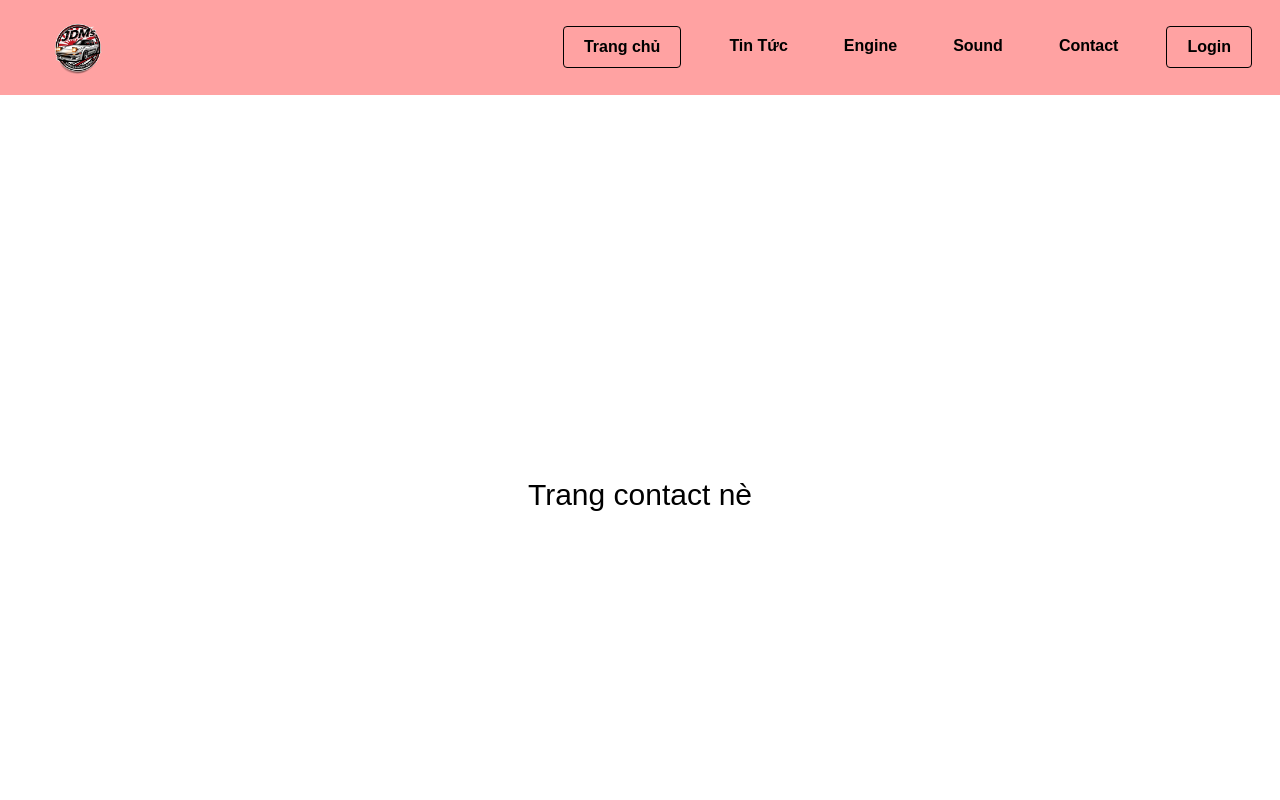
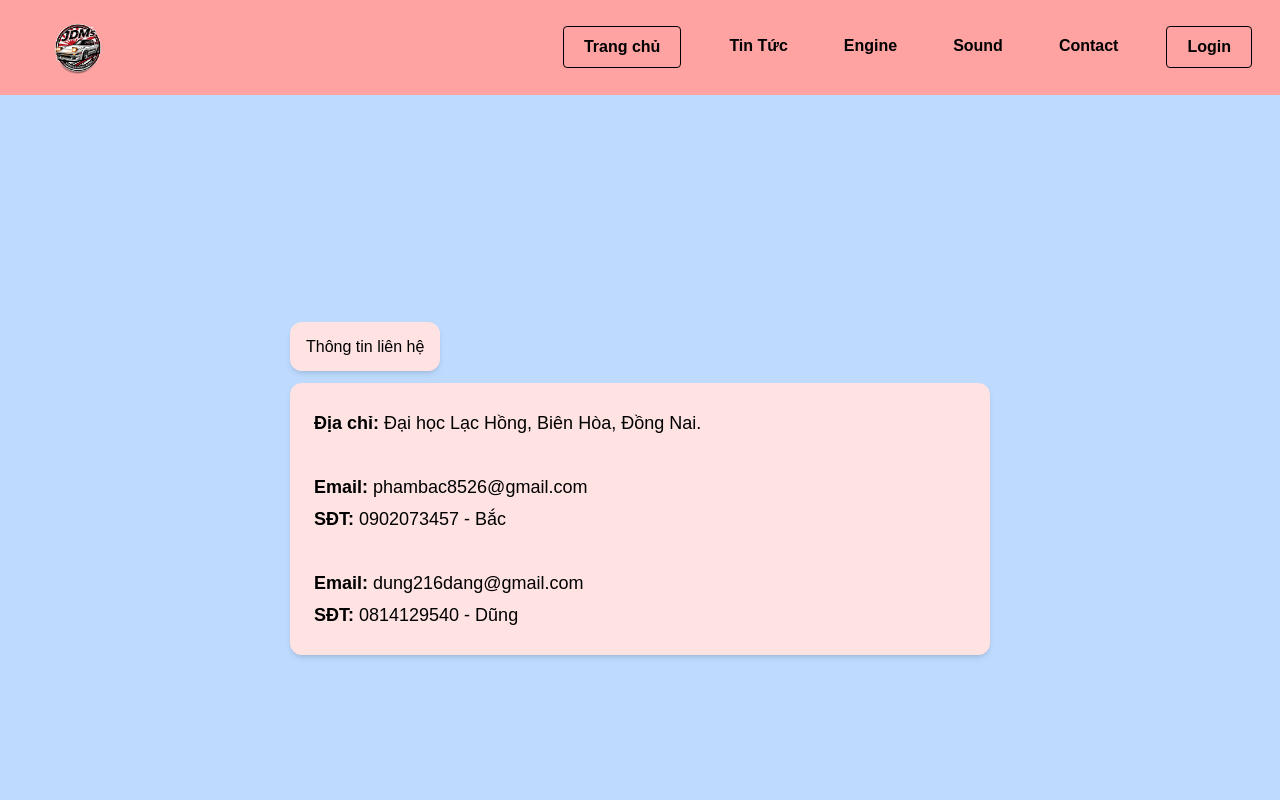
Before and after one commit to Dung216/JDMs, a Next.js app: page /contact in a window 1280 px wide. Shown: the top 800 px of the page. Built offline with nearby package versions, Linux system fonts and the light colour scheme.

Commit message:
xong trang conctact

```diff
--- a/app/(main)/contact/page.tsx
+++ b/app/(main)/contact/page.tsx
@@ -1,8 +1,33 @@
-export default function page()
-{
-    return (
-    <div className='h-screen flex flex-col justify-center items-center gap-8 bg-white text-black'>
-      <h2 className='text-3xl'>Trang contact nè</h2>
+export default function ContactPage() {
+  return (
+    <div className="min-h-screen bg-blue-200 flex items-center justify-center">
+
+      <div className="w-[700px]">
+
+
+        <div className="mb-6">
+          <span className="bg-red-100 p-4 rounded-xl shadow-md w-[400px] text-black">
+            Thông tin liên hệ
+          </span>
+        </div>
+
+
+        <div className="bg-red-100 p-6 rounded-xl text-lg leading-8 shadow-md w-[700px] text-black">
+          <p>
+            <strong>Địa chỉ:</strong> Đại học Lạc Hồng, Biên Hòa, Đồng Nai.
+          </p>
+
+          <br />
+
+          <p><strong>Email:</strong> phambac8526@gmail.com</p>
+          <p><strong>SĐT:</strong> 0902073457 - Bắc</p>
+
+          <br />
+
+          <p><strong>Email:</strong> dung216dang@gmail.com</p>
+          <p><strong>SĐT:</strong> 0814129540 - Dũng</p>
+        </div>
+      </div>
     </div>
-  )
+  );
 }
```
